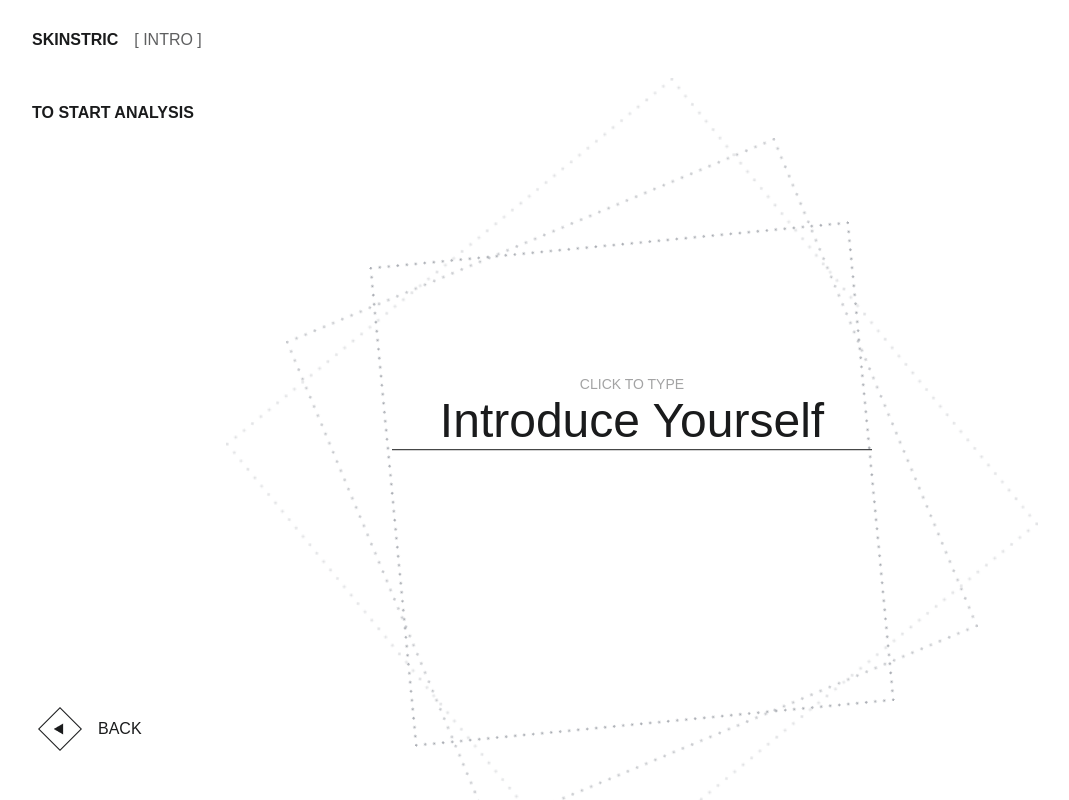
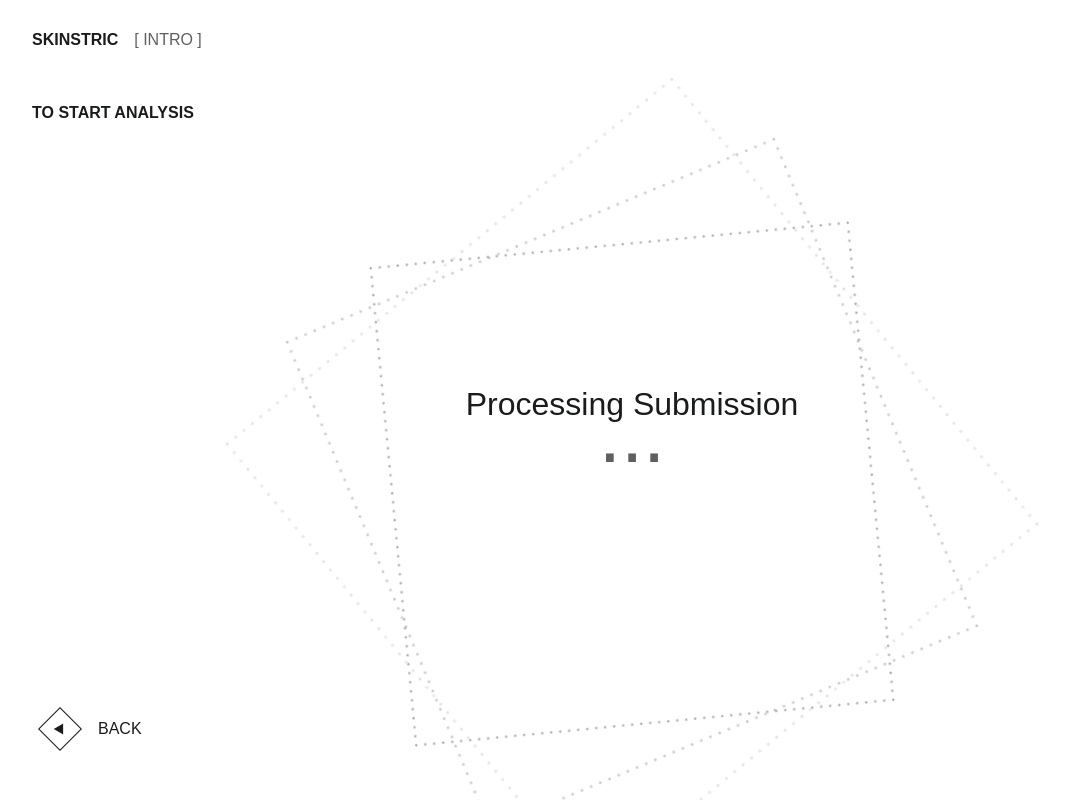
Before and after one commit to illider8bread/solis-skinstric-internship, a React (Vite) app: page /introduction in a window 1280 px wide. Shown: the whole page, without its empty margins (8-1077 px from the left). Built offline with nearby package versions, Linux system fonts and the light colour scheme; a web font is replaced by a local one.

Commit message:
attempting to create a processing page animation

```diff
--- a/src/App.css
+++ b/src/App.css
@@ -49,7 +49,7 @@ button {
 }
 
 .container {
-    z-index: 1;
+    z-index: 2;
     width: 100%;
     height: calc(97vh - 4rem);
     overflow: hidden;
@@ -148,7 +148,7 @@ BACKGROUND SQUARES
     left: 0;
     height: 100%;
     width: 100%;
-    z-index: 2;
+    z-index: 1;
 }
 
 .background__square {
@@ -159,6 +159,7 @@ BACKGROUND SQUARES
     margin-right: auto;
     left: -50%;
     right: -50%;
+    z-index: 1;
 }
 
 /*
@@ -312,6 +313,13 @@ form {
 .processing {
     font-size: 2rem;
     text-align: center;
+}
+
+.processing__dot{
+    font-size:5rem;
+    line-height: 1.5rem;
+    color: var(--theme-grey);
+    position: relative;
 }
 
 .submitted {
--- a/src/pages/Introduction.jsx
+++ b/src/pages/Introduction.jsx
@@ -3,10 +3,24 @@ import Form from "../components/Form";
 import NavigationButton from "../components/NavigationButton";
 import { useEffect } from "react";
 import Background from "../components/Background";
+import {gsap} from "gsap";
 
 function Introduction({ createUser, loading, created }) {
 
 
+    function processingAnimation() {
+        let tl = gsap.timeline({repeat:-1});
+        tl.to("#dot1", { y: -16, duration: 0.25 })
+            .to("#dot1", { y: 16, duration: 0.25 })
+            .to("#dot2", { y: -16, duration: 0.25 })
+            .to("#dot2", { y: 16, duration: 0.25 })
+            .to("#dot3", { y: -16, duration: 0.25 })
+            .to("#dot3", { y: 16, duration: 0.25 });
+    }
+
+    // useEffect(() => {
+    //     processingAnimation()
+    // }, [])
 
     function renderContent() {
         if (sessionStorage.getItem("usercreated") === true || created) {
@@ -19,7 +33,10 @@ function Introduction({ createUser, loading, created }) {
         } else if (loading) {
             return (
                 <div className="position__centered processing">
-                    Processing Submission ...
+                    Processing Submission <br />
+                    <span id="dot1" className="processing__dot">.</span>
+                    <span id="dot2" className="processing__dot">.</span>
+                    <span id="dot3" className="processing__dot">.</span>
                 </div>
             )
         } else {
@@ -31,11 +48,17 @@ function Introduction({ createUser, loading, created }) {
 
     return (
         <>
-        <Background/>
+            <Background />
             <div className="container">
                 <div className="row">
                     <Analysis />
-                {renderContent()}
+                    <div className="position__centered processing">
+                        Processing Submission <br />
+                        <span id="dot1" className="processing__dot">.</span>
+                        <span id="dot2" className="processing__dot">.</span>
+                        <span id="dot3" className="processing__dot">.</span>
+                    </div>
+                    {/* {renderContent()} */}
                     <NavigationButton text="back" navTo="/" />
                     {created ? <NavigationButton text="proceed" navTo="/image" /> : <></>}
                 </div>
```
Lines whose indentation alone changed are shown as unchanged.
